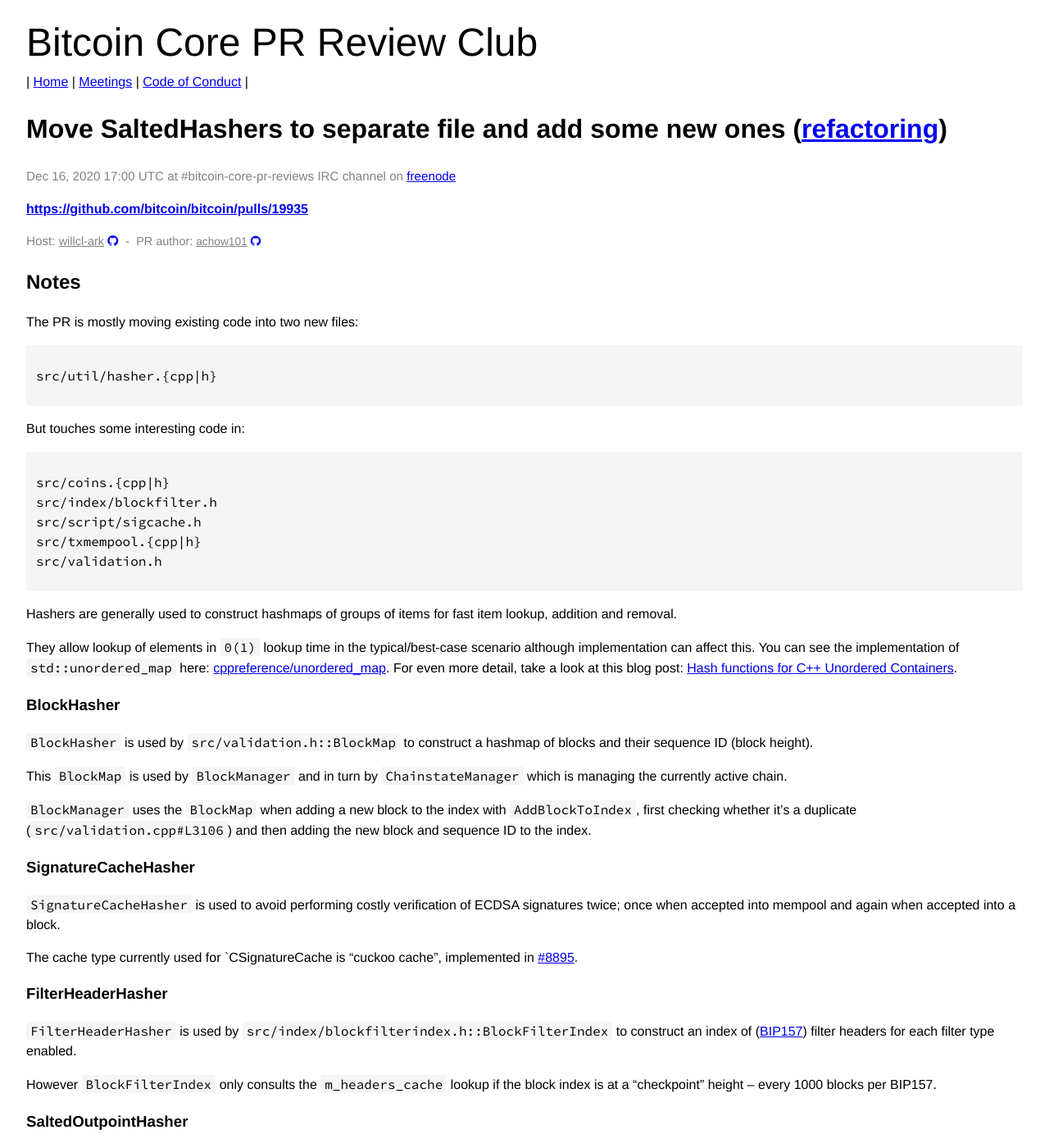
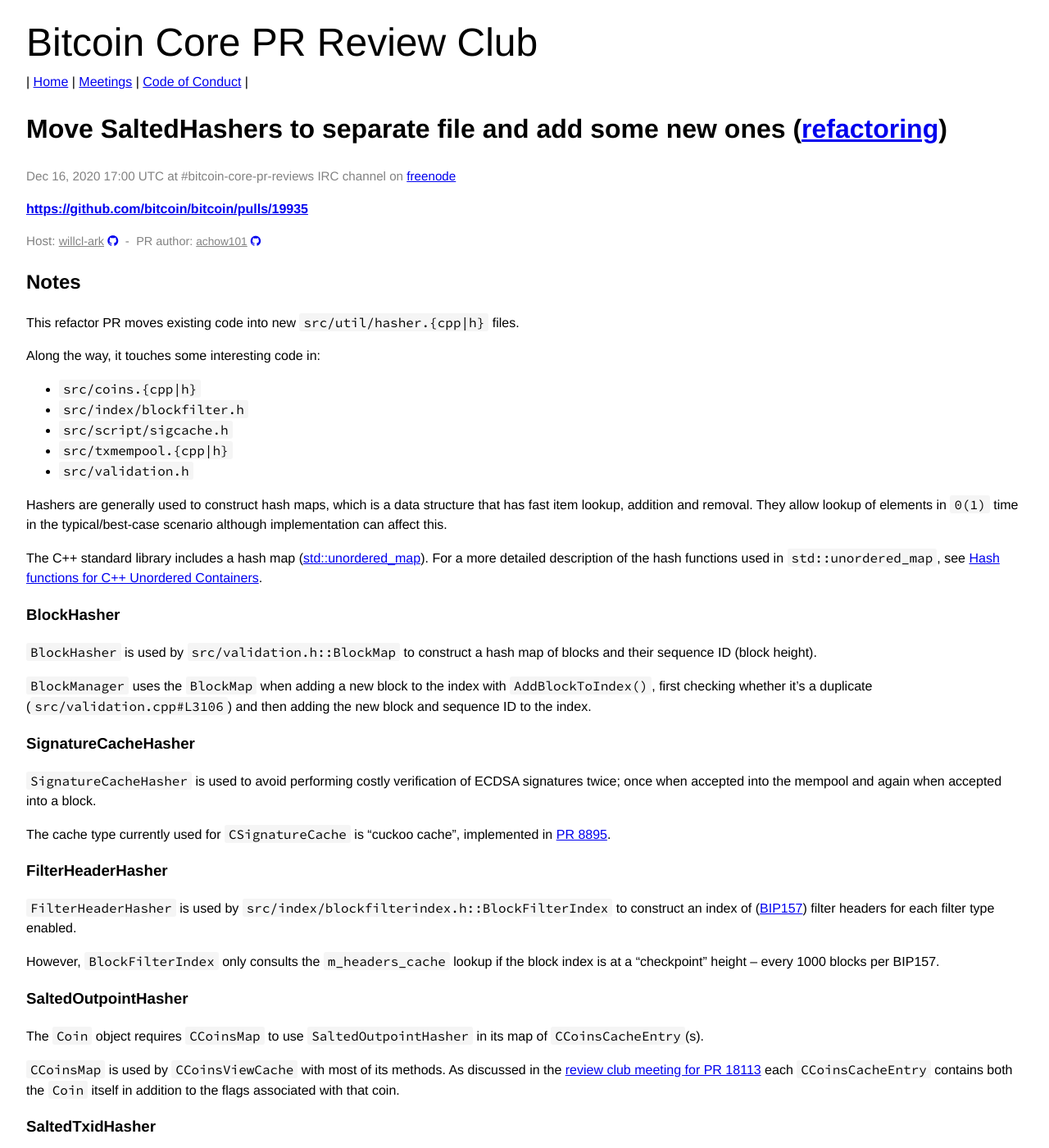
Before and after one commit to bitcoin-core-review-club/website, a Jekyll site: the page built from _posts/2020-12-16-#19935.md, in a window 1280 px wide and 1400 px high. Shown: the whole window at 82% size. Built offline with Jekyll 4.4.1, drawn with Linux system fonts in a browser that asks for light colours; some of the changed text lies outside the part shown.

Commit message:
n19935: various changes

````diff
--- a/_posts/2020-12-16-#19935.md
+++ b/_posts/2020-12-16-#19935.md
@@ -12,75 +12,101 @@
 
 ## Notes
 
-The PR is mostly moving existing code into two new files:
-```
-src/util/hasher.{cpp|h}
-```
+This refactor PR moves existing code into new `src/util/hasher.{cpp|h}` files.
 
-But touches some interesting code in:
-```
-src/coins.{cpp|h}
-src/index/blockfilter.h
-src/script/sigcache.h
-src/txmempool.{cpp|h}
-src/validation.h
-```
+Along the way, it touches some interesting code in:
 
-Hashers are generally used to construct hashmaps of groups of items for fast item lookup, addition and removal.
+- `src/coins.{cpp|h}`
+- `src/index/blockfilter.h`
+- `src/script/sigcache.h`
+- `src/txmempool.{cpp|h}`
+- `src/validation.h`
 
-They allow lookup of elements in `0(1)` lookup time in the typical/best-case scenario although implementation can affect this. You can see the implementation of `std::unordered_map` here: [cppreference/unordered_map](https://en.cppreference.com/w/cpp/container/unordered_map). For even more detail, take a look at this blog post: [Hash functions for C++ Unordered Containers](https://marknelson.us/posts/2011/09/03/hash-functions-for-c-unordered-containers.html).
+Hashers are generally used to construct hash maps, which is a data structure
+that has fast item lookup, addition and removal. They allow lookup of elements
+in `0(1)` time in the typical/best-case scenario although implementation can
+affect this.
+
+The C++ standard library includes a hash map
+([std::unordered_map](https://en.cppreference.com/w/cpp/container/unordered_map)).
+For a more detailed description of the hash functions used in
+`std::unordered_map`, see [Hash functions for C++ Unordered
+Containers](https://marknelson.us/posts/2011/09/03/hash-functions-for-c-unordered-containers.html).
 
 ### BlockHasher
 
-`BlockHasher` is used by `src/validation.h::BlockMap` to construct a hashmap of blocks and their sequence ID (block height).
+`BlockHasher` is used by `src/validation.h::BlockMap` to construct a hash map
+of blocks and their sequence ID (block height).
 
-This `BlockMap` is used by `BlockManager` and in turn by `ChainstateManager` which is managing the currently active chain.
-
-`BlockManager` uses the `BlockMap` when adding a new block to the index with `AddBlockToIndex`, first checking whether it’s a duplicate (`src/validation.cpp#L3106`) and then adding the new block and sequence ID to the index.
+`BlockManager` uses the `BlockMap` when adding a new block to the index with
+`AddBlockToIndex()`, first checking whether it’s a duplicate
+(`src/validation.cpp#L3106`) and then adding the new block and sequence ID to
+the index.
 
 ### SignatureCacheHasher
 
-`SignatureCacheHasher` is used to avoid performing costly verification of ECDSA signatures twice; once when accepted into mempool and again when accepted into a block.
+`SignatureCacheHasher` is used to avoid performing costly verification of ECDSA
+signatures twice; once when accepted into the mempool and again when accepted
+into a block.
 
-The cache type currently used for `CSignatureCache is “cuckoo cache”, implemented in [#8895](https://github.com/bitcoin/bitcoin/pull/8895).
+The cache type currently used for `CSignatureCache` is “cuckoo cache”,
+implemented in [PR 8895](https://github.com/bitcoin/bitcoin/pull/8895).
 
 ### FilterHeaderHasher
 
-`FilterHeaderHasher` is used by `src/index/blockfilterindex.h::BlockFilterIndex` to construct an index of ([BIP157](https://github.com/bitcoin/bips/blob/master/bip-0157.mediawiki)) filter headers for each filter type enabled.
+`FilterHeaderHasher` is used by
+`src/index/blockfilterindex.h::BlockFilterIndex` to construct an index of
+([BIP157](https://github.com/bitcoin/bips/blob/master/bip-0157.mediawiki))
+filter headers for each filter type enabled.
 
-However `BlockFilterIndex` only consults the `m_headers_cache` lookup if the block index is at a “checkpoint” height -- every 1000 blocks per BIP157.
+However, `BlockFilterIndex` only consults the `m_headers_cache` lookup if the
+block index is at a “checkpoint” height -- every 1000 blocks per BIP157.
 
 ### SaltedOutpointHasher
 
-The `Coin` object requires `CCoinsMap` to use `SaltedOutpointHasher` in its map of `CCoinsCacheEntry`(s).
+The `Coin` object requires `CCoinsMap` to use `SaltedOutpointHasher` in its map
+of `CCoinsCacheEntry`(s).
 
-`CCoinsMap` is used by `CCoinsViewCache` with most of its methods. As discussed in review-club [18113](https://bitcoincore.reviews/18113) each `CCoinsCacheEntry` contains both the `Coin` itself in addition to the flags associated with that coin.
+`CCoinsMap` is used by `CCoinsViewCache` with most of its methods. As discussed
+in the [review club meeting for PR 18113](18113) each
+`CCoinsCacheEntry` contains both the `Coin` itself in addition to the flags
+associated with that coin.
 
 ### SaltedTxidHasher
 
-This is currently used in the [cTxMempool multi-index](https://github.com/bitcoin/bitcoin/blob/6a48063671770e77266f8e441cc15487d1fff5ed/src/txmempool.h#L519-L527) when sorting the mempool by txid or wtxid.
+This is currently used in the [mempool's
+multi-index](https://github.com/bitcoin/bitcoin/blob/6a480636/src/txmempool.h#L519-L527).
 
 ### SaltedSipHasher
 
-A generic [siphasher](https://en.wikipedia.org/wiki/SipHash) that can be used with many objects (via the magic of `Span` [#18468](https://bitcoincore.reviews/18468))
+`SaltedSipHasher` is a generic
+[siphasher](https://en.wikipedia.org/wiki/SipHash) that can be used with many
+objects (via the magic of `Span` [#18468](https://bitcoincore.reviews/18468))
 
 ## Questions
 
-1. Did you review the PR? [Concept ACK, approach ACK, tested ACK, or NACK](https://github.com/bitcoin/bitcoin/blob/master/CONTRIBUTING.md#peer-review)? (You’re always encouraged to put your PR review on GitHub, even after the PR has been merged.)
+1. Did you review the PR? [Concept ACK, approach ACK, tested ACK, or
+   NACK](https://github.com/bitcoin/bitcoin/blob/master/CONTRIBUTING.md#peer-review)?
 
-1. Why can't we use just use a regular `std::unordered_map` to create our hash tables (why do we need all these "hashers")?
+2. Why do we need to specify a "hasher" when defining a `std::unordered_map`?
 
-1. What exactly is a `Coin` as used by `CCoinsMap` and hashed using `SaltedOutpointHasher`?
+3. What exactly is a `Coin` as used by `CCoinsMap` and hashed using
+   `SaltedOutpointHasher`?
 
-1. Why does `src/coins.cpp` use a `SaltedOutpointHasher` rather than a `SaltedTxidHasher`? Are there any trade offs to this decision?
+4. Why does `src/coins.cpp` use a `SaltedOutpointHasher` rather than a
+   `SaltedTxidHasher`?
 
-1. What is a "salt" and why are they used in `SaltedTxidHasher`, `SaltedOutpointHasher` and `SaltedSipHasher`?
+5. What is a "salt" and why are they used in `SaltedTxidHasher`,
+   `SaltedOutpointHasher` and `SaltedSipHasher`?
 
-1. Why are salts _not_ used in `BlockHasher`, `SignatureCacheHasher` and `FilterHeaderHasher`?
+6. Why are salts _not_ used in `BlockHasher`, `SignatureCacheHasher` and
+   `FilterHeaderHasher`?
 
-1. What other use cases could you think of for any of the hashers?
+7. What is a boost multi-index? How is the `SaltedTxidHasher` used in the
+   mempool multi-index?
 
-1. What is the advantage of Introducing a new `SaltedSipHasher` that takes a `Span` as input? Where would we _not_ be able to use this
+8. What is the advantage of introducing a new `SaltedSipHasher` that takes a
+   `Span` as input? Where would we _not_ be able to use this?
 
 <!-- TODO: After meeting, uncomment and add meeting log between the irc tags
 ## Meeting Log
````
